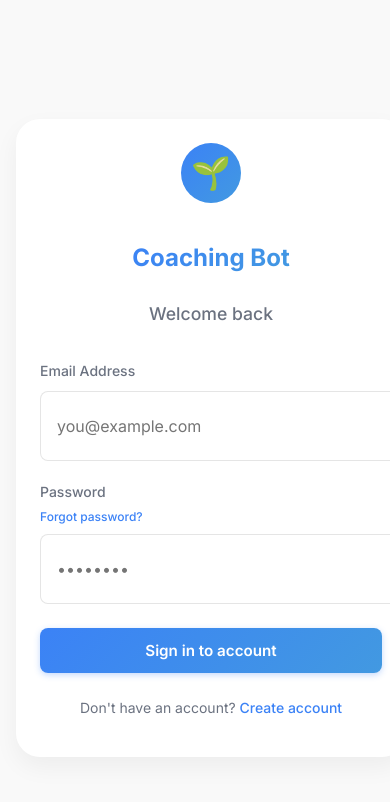
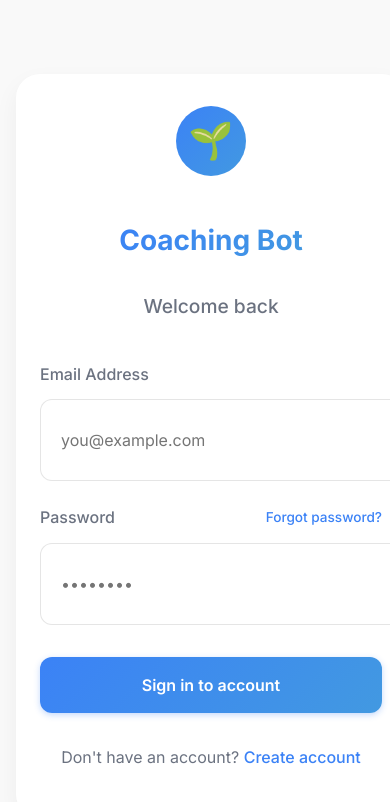
Before and after one commit to NeoDiuZ/Innovbridge, a Next.js app in the folder coach_bot/: page /login in a window 390 px wide. Shown: the top 802 px of the page. Built offline with nearby package versions, Linux system fonts and the light colour scheme.

Commit message:
Fixing mobile responsiveness

```diff
--- a/coach_bot/app/login/page.js
+++ b/coach_bot/app/login/page.js
@@ -56,7 +56,7 @@ export default function Login() {
       backgroundColor: 'var(--bg)',
       alignItems: 'center',
       justifyContent: 'center',
-      padding: isMobile ? '1rem' : '2rem'
+      padding: isMobile ? '1.5rem 1rem' : '2rem'
     }}>
       <div style={{
         width: '100%',
@@ -64,7 +64,7 @@ export default function Login() {
         backgroundColor: 'var(--card-bg)',
         borderRadius: '1.5rem',
         boxShadow: '0 10px 25px rgba(0,0,0,0.05)',
-        padding: isMobile ? '1.5rem' : '2.5rem',
+        padding: isMobile ? '2rem 1.5rem' : '2.5rem',
         transition: 'transform 0.3s ease',
         animation: 'fadeIn 0.5s ease forwards'
       }}>
@@ -72,25 +72,25 @@ export default function Login() {
           display: 'flex',
           flexDirection: 'column',
           alignItems: 'center',
-          marginBottom: isMobile ? '1.5rem' : '2rem'
+          marginBottom: isMobile ? '2rem' : '2rem'
         }}>
           <div style={{
             background: 'linear-gradient(135deg, var(--primary) 0%, #4299e1 100%)',
             borderRadius: '50%',
-            width: '60px',
-            height: '60px',
+            width: isMobile ? '70px' : '60px',
+            height: isMobile ? '70px' : '60px',
             display: 'flex',
             alignItems: 'center',
             justifyContent: 'center',
-            marginBottom: '1.25rem',
-            fontSize: '2rem'
+            marginBottom: '1.5rem',
+            fontSize: isMobile ? '2.25rem' : '2rem'
           }}>
             🌱
           </div>
           <h1 style={{
-            fontSize: isMobile ? '1.5rem' : '1.75rem',
+            fontSize: isMobile ? '1.75rem' : '1.75rem',
             fontWeight: '700',
-            marginBottom: '0.5rem',
+            marginBottom: '0.75rem',
             background: 'linear-gradient(135deg, var(--primary) 0%, #4299e1 100%)',
             WebkitBackgroundClip: 'text',
             WebkitTextFillColor: 'transparent'
@@ -98,7 +98,7 @@ export default function Login() {
             Coaching Bot
           </h1>
           <h2 style={{
-            fontSize: '1.1rem',
+            fontSize: isMobile ? '1.2rem' : '1.1rem',
             fontWeight: '500',
             color: 'var(--muted)',
             marginBottom: '0.5rem'
@@ -122,11 +122,11 @@ export default function Login() {
         )}
 
         <form onSubmit={handleSubmit}>
-          <div style={{ marginBottom: '1.25rem' }}>
+          <div style={{ marginBottom: '1.5rem' }}>
             <label style={{
               display: 'block',
-              marginBottom: '0.5rem',
-              fontSize: '0.875rem',
+              marginBottom: '0.75rem',
+              fontSize: isMobile ? '1rem' : '0.875rem',
               fontWeight: '500',
               color: 'var(--muted)'
             }}>
@@ -141,15 +141,15 @@ export default function Login() {
               autoComplete="email"
               style={{
                 width: '100%',
-                padding: '0.75rem 1rem',
-                borderRadius: '0.5rem',
+                padding: isMobile ? '0.875rem 1.25rem' : '0.75rem 1rem',
+                borderRadius: '0.75rem',
                 border: '1px solid rgba(0,0,0,0.1)',
                 backgroundColor: 'var(--input-bg)',
                 color: 'var(--fg)',
                 fontSize: isMobile ? '16px' : '0.95rem',
                 outline: 'none',
                 transition: 'border-color 0.2s ease, box-shadow 0.2s ease',
-                minHeight: isMobile ? '44px' : 'auto'
+                minHeight: isMobile ? '52px' : '44px'
               }}
               onFocus={(e) => {
                 e.target.style.borderColor = 'var(--primary)';
@@ -162,23 +162,24 @@ export default function Login() {
             />
           </div>
 
-          <div style={{ marginBottom: '1.5rem' }}>
+          <div style={{ marginBottom: '2rem' }}>
             <div style={{
               display: 'flex',
-              flexDirection: isMobile ? 'column' : 'row',
+              flexDirection: isMobile ? 'row' : 'row',
               justifyContent: 'space-between',
-              marginBottom: '0.5rem'
+              marginBottom: '0.75rem',
+              alignItems: 'center'
             }}>
               <label style={{
-                fontSize: '0.875rem',
+                fontSize: isMobile ? '1rem' : '0.875rem',
                 fontWeight: '500',
                 color: 'var(--muted)',
-                marginBottom: isMobile ? '0.25rem' : '0'
+                marginBottom: '0'
               }}>
                 Password
               </label>
               <a href="#" style={{
-                fontSize: '0.75rem',
+                fontSize: isMobile ? '0.85rem' : '0.75rem',
                 color: 'var(--primary)',
                 fontWeight: '500',
                 textDecoration: 'none',
@@ -198,15 +199,15 @@ export default function Login() {
               autoComplete="current-password"
               style={{
                 width: '100%',
-                padding: '0.75rem 1rem',
-                borderRadius: '0.5rem',
+                padding: isMobile ? '0.875rem 1.25rem' : '0.75rem 1rem',
+                borderRadius: '0.75rem',
                 border: '1px solid rgba(0,0,0,0.1)',
                 backgroundColor: 'var(--input-bg)',
                 color: 'var(--fg)',
                 fontSize: isMobile ? '16px' : '0.95rem',
                 outline: 'none',
                 transition: 'border-color 0.2s ease, box-shadow 0.2s ease',
-                minHeight: isMobile ? '44px' : 'auto'
+                minHeight: isMobile ? '52px' : '44px'
               }}
               onFocus={(e) => {
                 e.target.style.borderColor = 'var(--primary)';
@@ -224,23 +225,23 @@ export default function Login() {
             disabled={loading}
             style={{
               width: '100%',
-              padding: '0.8rem',
-              borderRadius: '0.5rem',
+              padding: isMobile ? '1rem' : '0.8rem',
+              borderRadius: '0.75rem',
               border: 'none',
               background: 'linear-gradient(135deg, var(--primary) 0%, #4299e1 100%)',
               color: 'white',
-              fontSize: '0.95rem',
+              fontSize: isMobile ? '1rem' : '0.95rem',
               fontWeight: '600',
               cursor: loading ? 'default' : 'pointer',
               opacity: loading ? '0.8' : '1',
               boxShadow: '0 2px 6px rgba(59, 130, 246, 0.3)',
               transition: 'transform 0.2s ease, box-shadow 0.2s ease',
-              marginBottom: '1.5rem',
+              marginBottom: '2rem',
               display: 'flex',
               alignItems: 'center',
               justifyContent: 'center',
               gap: '0.5rem',
-              minHeight: isMobile ? '44px' : 'auto',
+              minHeight: isMobile ? '56px' : '44px',
               WebkitTapHighlightColor: 'transparent'
             }}
             onMouseOver={(e) => {
@@ -271,7 +272,7 @@ export default function Login() {
         </form>
 
         <p style={{
-          fontSize: '0.875rem',
+          fontSize: isMobile ? '1rem' : '0.875rem',
           color: 'var(--muted)',
           textAlign: 'center'
         }}>
```
Also changed, not shown: coach_bot/app/register/page.js (+46 -46 lines).
